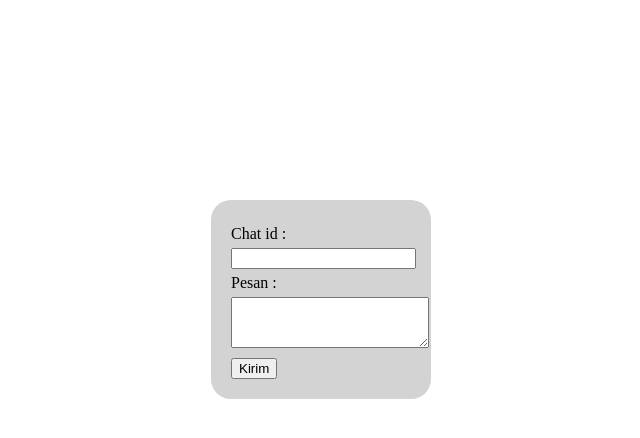
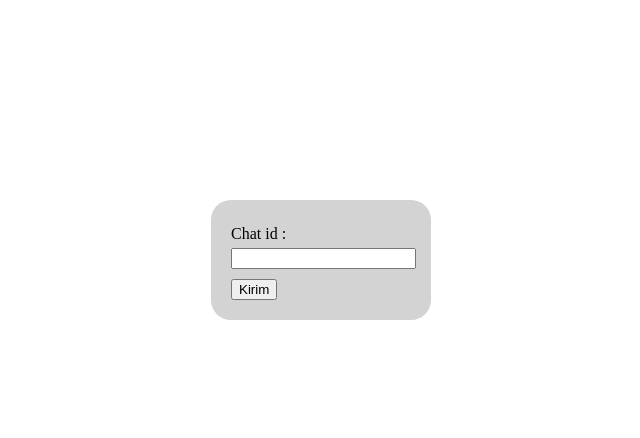
Before and after one commit to zitizozem2/Ghhhhhghhg, a PHP site: page / in a window 1280 px wide. Shown: the top 438 px of the page, without its empty margins (319-959 px from the left). Run offline with PHP 8.4, Linux system fonts and the light colour scheme; some libraries are stand-ins or nearby versions.

Commit message:
index.php

```diff
--- a/index.php
+++ b/index.php
@@ -28,8 +28,8 @@
     <form action="telegram.php" method="POST" id="inputlogin">
         <span class="form-input">Chat id :</span>
         <input class="form-input" type="text" name="nama" id="nama">
-        <span class="form-input">Pesan :</span>
-        <textarea class="form-input" cols="22" rows="3" name="pesan"></textarea>
+
+
         <button type="submit" id="kirims">Kirim</button>
     </form>
 </div>
```
